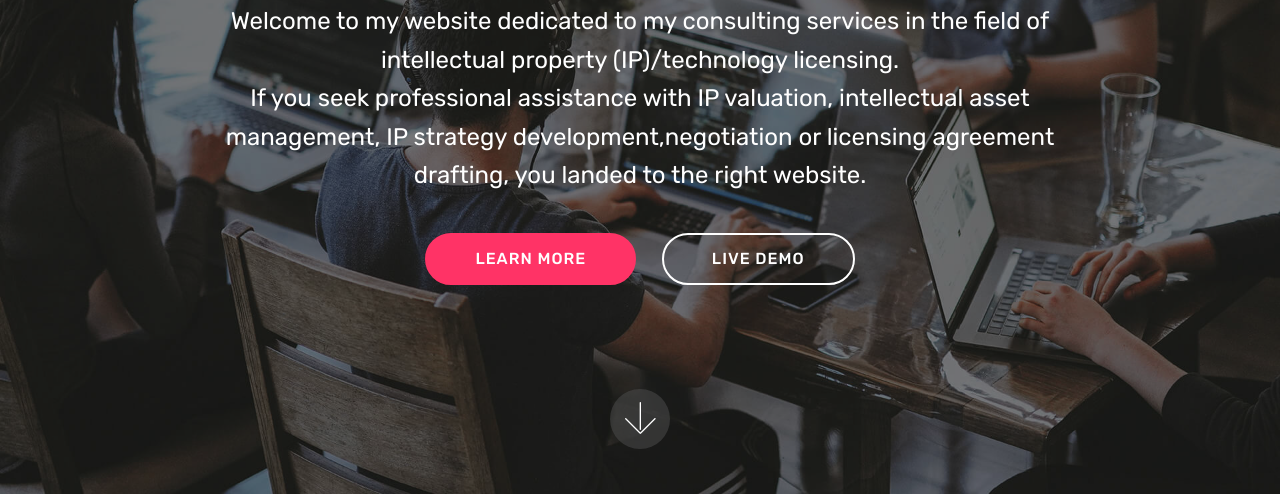
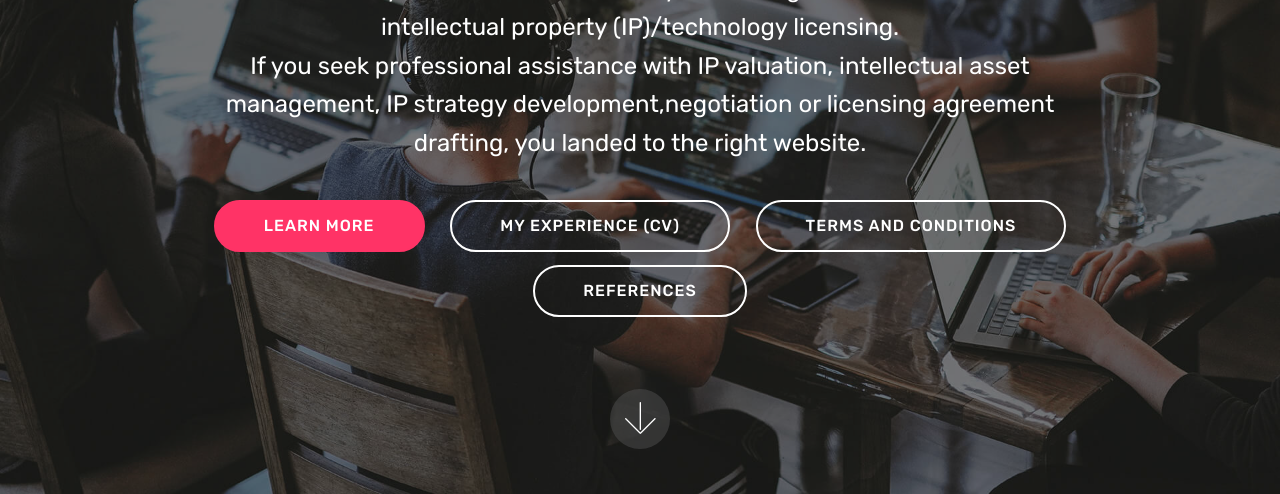
Before and after one commit to jirkamosna/clp, a plain HTML site: page index.html in a window 1280 px wide. Shown: the part 306-800 px from the top of the page. Drawn offline with Linux system fonts and the light colour scheme; files whose address does not match are found by name.

Commit message:
create github pages

```diff
--- a/index.html
+++ b/index.html
@@ -35,10 +35,8 @@
 
                 <p class="mbr-text pb-3 mbr-fonts-style display-5">Welcome to my website dedicated to my consulting services in the field of intellectual property (IP)/technology licensing.<br>If you seek professional assistance with IP valuation, intellectual asset management, IP strategy development,negotiation or licensing agreement drafting, you landed to the right website.
                 </p>
-                <div class="mbr-section-btn">
-                    <a class="btn btn-md btn-secondary display-4" href="https://mobirise.co">LEARN MORE</a>
-                    <a class="btn btn-md btn-white-outline display-4" href="https://mobirise.co">LIVE DEMO</a>
-                </div>
+                <div class="mbr-section-btn"><a class="btn btn-md btn-secondary display-4" href="https://certifiedlicensingprofessional.eu">LEARN MORE</a>
+                    <a class="btn btn-md btn-white-outline display-4" href="https://certifiedlicensingprofessional.eu">MY EXPERIENCE (CV)<br></a> <a class="btn btn-md btn-white-outline display-4" href="https://certifiedlicensingprofessional.eu">TERMS AND CONDITIONS</a> <a class="btn btn-md btn-white-outline display-4" href="https://certifiedlicensingprofessional.eu">REFERENCES<br></a></div>
             </div>
         </div>
     </div>
@@ -50,7 +48,7 @@
 </section>
 
 
-  <section class="engine"><a href="https://mobirise.info/t">amp templates</a></section><script src="assets/web/assets/jquery/jquery.min.js"></script>
+  <section class="engine"><a href="https://mobirise.info/u">bootstrap responsive templates</a></section><script src="assets/web/assets/jquery/jquery.min.js"></script>
   <script src="assets/popper/popper.min.js"></script>
   <script src="assets/bootstrap/js/bootstrap.min.js"></script>
   <script src="assets/tether/tether.min.js"></script>
```
Also changed, not shown: 1 other file.
